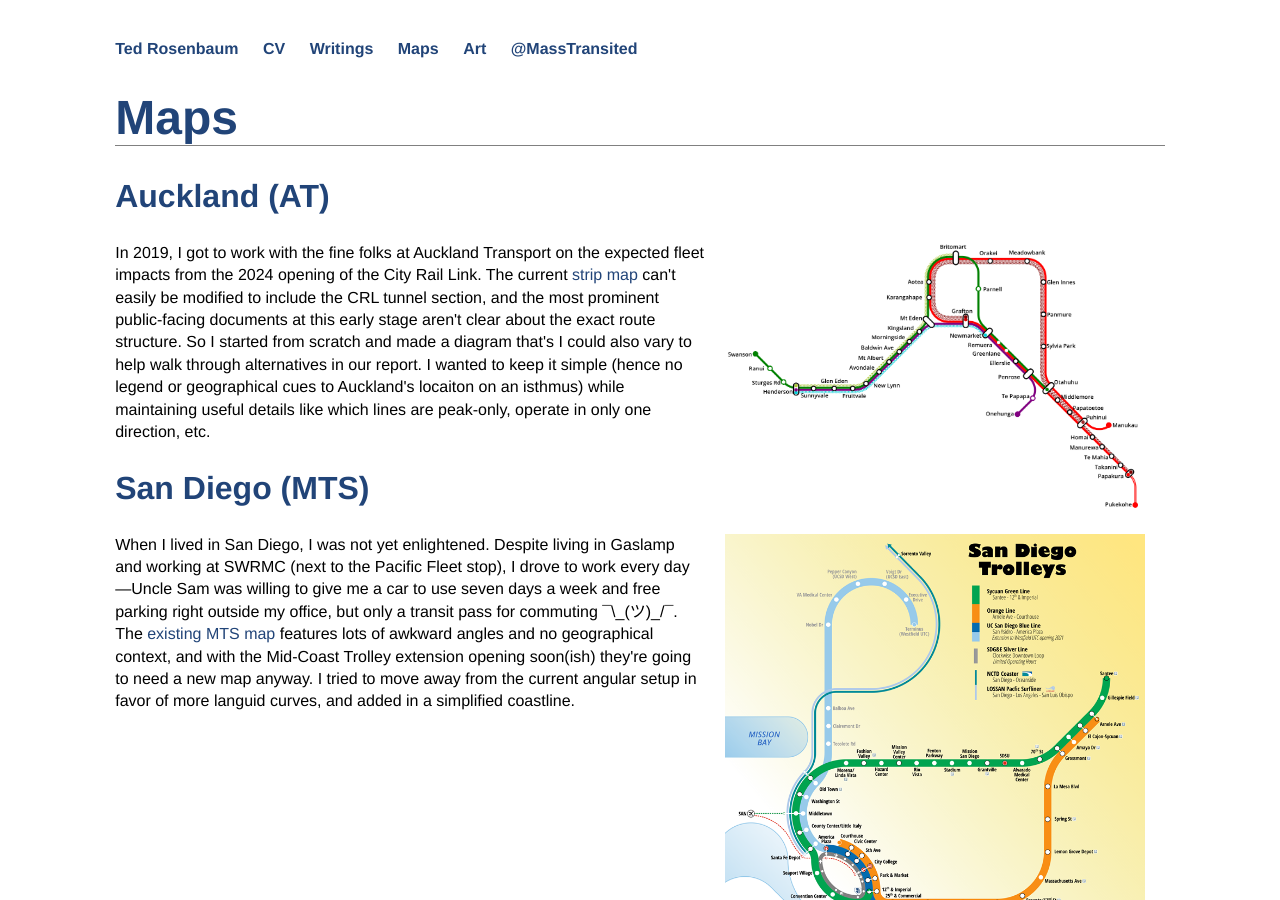
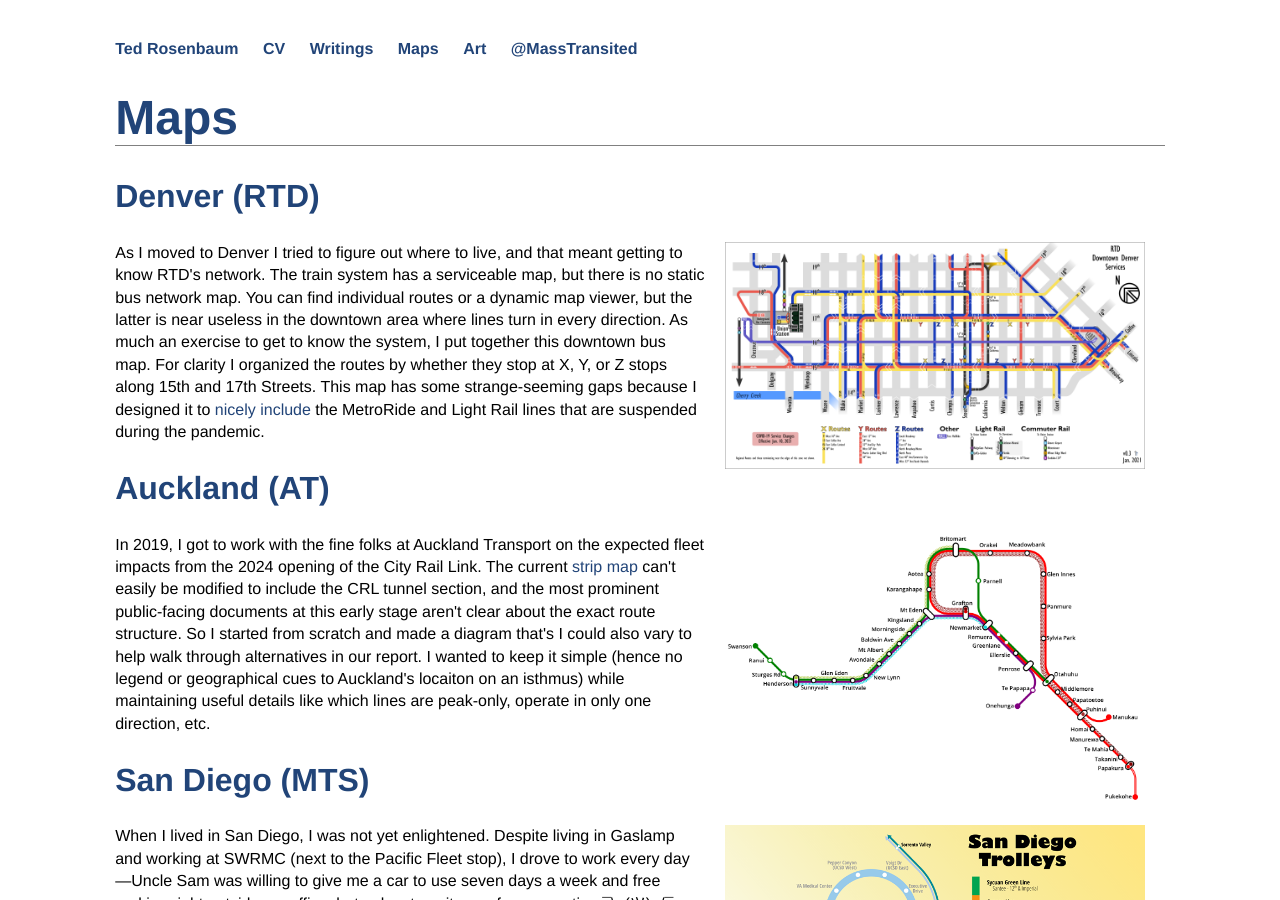
Before and after one commit to transited/transited.github.io, a Jekyll site: the page built from maps.html, in a window 1280 px wide and 900 px high. Built offline with Jekyll 4.4.1, drawn with Linux system fonts in a browser that asks for light colours; comment, search, counter and statistics services are not loaded.

Commit message:
Denver Downtown map

```diff
--- a/index.html
+++ b/index.html
@@ -4,8 +4,8 @@
 ---
 <div class="blurb">
 	<h1>Ted Rosenbaum</h1>
-	<p>Welcome to my digital anchorage, a counter to my meandering meatspace existence. I've recently returned from a stint in Melbourne where I got intimately familiar with the world's largest tram system, but snuck in time to get to know Auckland (and a few roos) too. I've landed (hopefully for a long time) in Denver, marking the sixth different major US metro area I've called home, having lived in/around Chicago, Phildadelphia, DC, San Diego, and the Bay Area for varying lengths of time.</p>
-	<p>I'm fascinated by cities and I'm fortunate to be a <a href="https://www.jstor.org/stable/20569994" title="Sandburg Chicago poem" target="_blank">player with railroads</a> and get paid for it. I firmly believe that inertia is the cause of&mdash;and solution to all of life's problems<sup><a href="#fn1" id="ref1">1</a></sup>. And that although we should run transit as fast as necessary but no faster, it should definitely be more frequent.</p>
+	<p>Welcome to my digital anchorage, a counter to my meandering meatspace existence. I've recently returned from a stint in Melbourne where I got intimately familiar with the world's largest tram system and snuck in time to get to know Auckland (and a few roos) too. I've landed (hopefully for a long time) in Denver, marking the sixth different major US metro area I've called home, having lived in Chicagoland, Phildadelphia, DC, San Diego, and the Bay Area for varying lengths of time.</p>
+	<p>I'm fascinated by cities and I'm fortunate to be a <a href="https://www.jstor.org/stable/20569994" title="Sandburg Chicago poem" target="_blank">player with railroads</a> and get paid for it. I firmly believe that inertia is the cause of&mdash;and solution to&mdash;all of life's problems<sup><a href="#fn1" id="ref1">1</a></sup>. And that although we should run transit as fast as necessary but no faster, it should definitely be more frequent.</p>
 	<hr></hr>
 <p><sup id="fn1">1</sup> Apologies to <a href="https://frinkiac.com/gif/S08E18/1305653/1311709.gif?b64lines=IFRPIEFMQ09IT0wtLSBUSEUgQ0FVU0UgT0YKIEFORCBTT0xVVElPTiBUTyBBTEwgT0YKIExJRkUnUyBQUk9CTEVNUy4=" target="_blank" title="Simpsons gif">Homer Simpson</a> <a href="#ref1" title="Jump back to footnote 1 in the text.">↩</a></p>
 </div><!-- /.blurb -->
--- a/maps.html
+++ b/maps.html
@@ -5,6 +5,10 @@
 
 <div class="blurb">
   <h1>Maps</h1>
+  <div class="clearfix">
+    <h2>Denver (RTD)</h2>
+    <p><a target="_blank" href="Files/RTD.Downtown0.3.png"><img class="right" src="Files/RTD.Downtown0.3.png" alt="Denver downtown bus map" width="425" height="230"></a>
+      As I moved to Denver I tried to figure out where to live, and that meant getting to know RTD's network. The train system has a serviceable map, but there is no static bus network map. You can find individual routes or a dynamic map viewer, but the latter is near useless in the downtown area where lines turn in every direction. As much an exercise to get to know the system, I put together this downtown bus map. For clarity I organized the routes by whether they stop at X, Y, or Z stops along 15th and 17th Streets. This map has some strange-seeming gaps because I designed it to <a target="_blank" href="Files/DenverBus.Downtown0.3%20unsuspended.pdf">nicely include</a> the MetroRide and Light Rail lines that are suspended during the pandemic.</p>
   <div class="clearfix">
     <h2>Auckland (AT)</h2>
     <p><a target="_blank" href="Files/AT2025full.png"><img class="right" src="Files/AT2025full.png" alt="Future Auckland train diagram" width="425" height="529"></a>
```
Also changed, not shown: Files/RTD.Downtown0.3.png (added).
